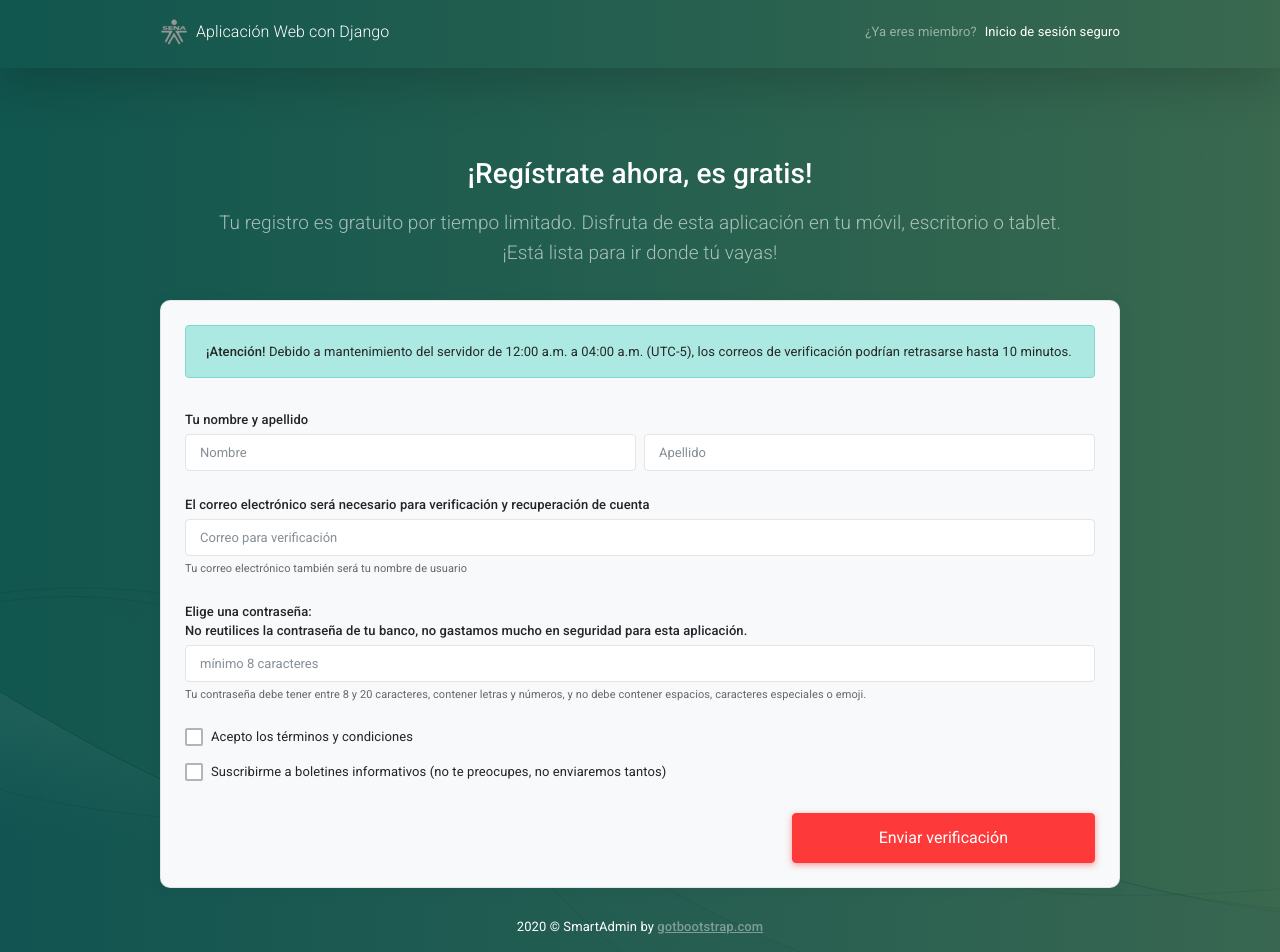
After one commit to andres-gutierrezri/proyecto_django, a Django app: page /register/ in a window 1280 px wide. The commit adds this page. Run offline with Django 5.2, Linux system fonts and the light colour scheme; some libraries are stand-ins or nearby versions.

Commit message:
feat: Implementar nuevas vistas y rutas para la página de registro y login, incluyendo archivos de estilo y script específicos para mejorar la funcionalidad y la experiencia del usuario

```diff
--- /dev/null
+++ b/app_1/static/app_1/css/page_register.css
@@ -0,0 +1,6 @@
+/*
+ * Estilos para la página de registro
+ */
+
+/* No se requieren estilos personalizados adicionales */
+/* Todos los estilos están definidos en vendors.bundle.css y app.bundle.css */
--- /dev/null
+++ b/app_1/static/app_1/js/page_register.js
@@ -0,0 +1,92 @@
+/**
+ * Script para la página de registro
+ *
+ * Este script maneja:
+ * - Configuración de tema desde localStorage
+ * - Validación del formulario de registro
+ */
+
+'use strict';
+
+/**
+ * Configuración de tema y preferencias
+ * Este script se ejecuta inmediatamente para cargar el tema antes del render
+ */
+(function initializeThemeSettings() {
+    let classHolder = document.getElementsByTagName("BODY")[0];
+
+    /**
+     * Cargar desde localStorage
+     */
+    let themeSettings = (localStorage.getItem('themeSettings')) ? JSON.parse(localStorage.getItem('themeSettings')) : {};
+    let themeURL = themeSettings.themeURL || '';
+    let themeOptions = themeSettings.themeOptions || '';
+
+    /**
+     * Cargar opciones de tema
+     */
+    if (themeSettings.themeOptions) {
+        classHolder.className = themeSettings.themeOptions;
+        console.log("%c✔ Configuración de tema cargada", "color: #148f32");
+    } else {
+        console.log("%c✔ ¡Atención! La configuración del tema está vacía o no existe, cargando configuración predeterminada...", "color: #ed1c24");
+    }
+
+    if (themeSettings.themeURL && !document.getElementById('mytheme')) {
+        let cssfile = document.createElement('link');
+        cssfile.id = 'mytheme';
+        cssfile.rel = 'stylesheet';
+        cssfile.href = themeURL;
+        document.getElementsByTagName('head')[0].appendChild(cssfile);
+    } else if (themeSettings.themeURL && document.getElementById('mytheme')) {
+        document.getElementById('mytheme').href = themeSettings.themeURL;
+    }
+
+    /**
+     * Guardar configuración en localStorage
+     */
+    window.saveSettings = function() {
+        themeSettings.themeOptions = String(classHolder.className).split(/[^\w-]+/).filter(function(item) {
+            return /^(nav|header|footer|mod|display)-/i.test(item);
+        }).join(' ');
+
+        if (document.getElementById('mytheme')) {
+            themeSettings.themeURL = document.getElementById('mytheme').getAttribute("href");
+        }
+
+        localStorage.setItem('themeSettings', JSON.stringify(themeSettings));
+    };
+
+    /**
+     * Resetear configuración
+     */
+    window.resetSettings = function() {
+        localStorage.setItem("themeSettings", "");
+    };
+})();
+
+/**
+ * Validación del formulario de registro
+ * Se ejecuta cuando el DOM está completamente cargado
+ */
+document.addEventListener('DOMContentLoaded', function() {
+    const registerBtn = document.getElementById("js-register-btn");
+
+    if (registerBtn) {
+        registerBtn.addEventListener("click", function(event) {
+            // Obtener el formulario para aplicar validación de Bootstrap
+            let form = document.getElementById("js-register");
+
+            if (form && form.checkValidity() === false) {
+                event.preventDefault();
+                event.stopPropagation();
+            }
+
+            if (form) {
+                form.classList.add('was-validated');
+            }
+
+            // Aquí se puede realizar el submit AJAX...
+        });
+    }
+});
--- a/app_1/templates/app_1/page_login.html
+++ b/app_1/templates/app_1/page_login.html
@@ -20,12 +20,12 @@
                 <div class="height-10 w-100 shadow-lg px-4 bg-brand-gradient">
                     <div class="d-flex align-items-center container p-0">
                         <div class="page-logo width-mobile-auto m-0 align-items-center justify-content-center p-0 bg-transparent bg-img-none shadow-0 height-9 border-0">
-                            <a href="javascript:void(0)" class="page-logo-link press-scale-down d-flex align-items-center">
+                            <a href="{% url 'page_login' %}" class="page-logo-link press-scale-down d-flex align-items-center">
                                 <img src="{% static 'proyecto/img/logos/logo-sena-blanco.png' %}" alt="Aplicación Web con Django" aria-roledescription="logo">
                                 <span class="page-logo-text mr-1">Aplicación Web con Django</span>
                             </a>
                         </div>
-                        <a href="page_register.html" class="btn-link text-white ml-auto">
+                        <a href="{% url 'page_register' %}" class="btn-link text-white ml-auto">
                             Crear Cuenta
                         </a>
                     </div>
--- /dev/null
+++ b/app_1/templates/app_1/page_register.html
@@ -0,0 +1,109 @@
+{% extends 'proyecto/common/auth_base.html' %}
+{% load static %}
+
+{% block titulo %}
+    Crear Cuenta
+{% endblock %}
+
+{% block description %}
+    Crear Cuenta
+{% endblock %}
+
+{% block styles %}
+    <link rel="stylesheet" href="{% static 'app_1/css/page_register.css' %}">
+{% endblock %}
+
+{% block content %}
+    <div class="page-wrapper auth">
+        <div class="page-inner bg-brand-gradient">
+            <div class="page-content-wrapper bg-transparent m-0">
+                <div class="height-10 w-100 shadow-lg px-4 bg-brand-gradient">
+                    <div class="d-flex align-items-center container p-0">
+                        <div class="page-logo width-mobile-auto m-0 align-items-center justify-content-center p-0 bg-transparent bg-img-none shadow-0 height-9 border-0">
+                            <a href="{% url 'page_login' %}" class="page-logo-link press-scale-down d-flex align-items-center">
+                                <img src="{% static 'proyecto/img/logos/logo-sena-blanco.png' %}" alt="Aplicación Web con Django" aria-roledescription="logo">
+                                <span class="page-logo-text mr-1">Aplicación Web con Django</span>
+                            </a>
+                        </div>
+                        <span class="text-white opacity-50 ml-auto mr-2 hidden-sm-down">
+                            ¿Ya eres miembro?
+                        </span>
+                        <a href="{% url 'page_login' %}" class="btn-link text-white ml-auto ml-sm-0">
+                            Inicio de sesión seguro
+                        </a>
+                    </div>
+                </div>
+                <div class="flex-1" style="background: url({% static 'proyecto/img/svg/pattern-1.svg' %}) no-repeat center bottom fixed; background-size: cover;">
+                    <div class="container py-4 py-lg-5 my-lg-5 px-4 px-sm-0">
+                        <div class="row">
+                            <div class="col-xl-12">
+                                <h2 class="fs-xxl fw-500 mt-4 text-white text-center">
+                                    ¡Regístrate ahora, es gratis!
+                                    <small class="h3 fw-300 mt-3 mb-5 text-white opacity-60 hidden-sm-down">
+                                        Tu registro es gratuito por tiempo limitado. Disfruta de esta aplicación en tu móvil, escritorio o tablet.
+                                        <br>¡Está lista para ir donde tú vayas!
+                                    </small>
+                                </h2>
+                            </div>
+                            <div class="col-xl-6 ml-auto mr-auto">
+                                <div class="card p-4 rounded-plus bg-faded">
+                                    <div class="alert alert-primary text-dark" role="alert">
+                                        <strong>¡Atención!</strong> Debido a mantenimiento del servidor de 12:00 a.m. a 04:00 a.m. (UTC-5), los correos de verificación podrían retrasarse hasta 10 minutos.
+                                    </div>
+                                    <form id="js-register" novalidate="" action="intel_analytics_dashboard.html">
+                                        <div class="form-group row">
+                                            <label class="col-xl-12 form-label" for="fname">Tu nombre y apellido</label>
+                                            <div class="col-6 pr-1">
+                                                <input type="text" id="fname" class="form-control" placeholder="Nombre" required>
+                                                <div class="invalid-feedback">No, te faltó este campo.</div>
+                                            </div>
+                                            <div class="col-6 pl-1">
+                                                <input type="text" id="lname" class="form-control" placeholder="Apellido" required>
+                                                <div class="invalid-feedback">No, te faltó este campo.</div>
+                                            </div>
+                                        </div>
+                                        <div class="form-group">
+                                            <label class="form-label" for="emailverify">El correo electrónico será necesario para verificación y recuperación de cuenta</label>
+                                            <input type="email" id="emailverify" class="form-control" placeholder="Correo para verificación" required>
+                                            <div class="invalid-feedback">No, te faltó este campo.</div>
+                                            <div class="help-block">Tu correo electrónico también será tu nombre de usuario</div>
+                                        </div>
+                                        <div class="form-group">
+                                            <label class="form-label" for="userpassword">Elige una contraseña: <br>No reutilices la contraseña de tu banco, no gastamos mucho en seguridad para esta aplicación.</label>
+                                            <input type="password" id="userpassword" class="form-control" placeholder="mínimo 8 caracteres" required>
+                                            <div class="invalid-feedback">Lo siento, te faltó este campo.</div>
+                                            <div class="help-block">Tu contraseña debe tener entre 8 y 20 caracteres, contener letras y números, y no debe contener espacios, caracteres especiales o emoji.</div>
+                                        </div>
+                                        <div class="form-group demo">
+                                            <div class="custom-control custom-checkbox">
+                                                <input type="checkbox" class="custom-control-input" id="terms" required>
+                                                <label class="custom-control-label" for="terms"> Acepto los términos y condiciones</label>
+                                                <div class="invalid-feedback">Debes aceptar antes de continuar</div>
+                                            </div>
+                                            <div class="custom-control custom-checkbox">
+                                                <input type="checkbox" class="custom-control-input" id="newsletter">
+                                                <label class="custom-control-label" for="newsletter">Suscribirme a boletines informativos (no te preocupes, no enviaremos tantos)</label>
+                                            </div>
+                                        </div>
+                                        <div class="row no-gutters">
+                                            <div class="col-md-4 ml-auto text-right">
+                                                <button id="js-register-btn" type="submit" class="btn btn-block btn-danger btn-lg mt-3">Enviar verificación</button>
+                                            </div>
+                                        </div>
+                                    </form>
+                                </div>
+                            </div>
+                        </div>
+                    </div>
+                    <div class="position-absolute pos-bottom pos-left pos-right p-3 text-center text-white">
+                        2020 &copy; SmartAdmin by&nbsp;<a href='https://www.gotbootstrap.com' class='text-white opacity-40 fw-500' title='gotbootstrap.com' target='_blank'>gotbootstrap.com</a>
+                    </div>
+                </div>
+            </div>
+        </div>
+    </div>
+{% endblock %}
+
+{% block scripts %}
+    <script src="{% static 'app_1/js/page_register.js' %}"></script>
+{% endblock %}
--- a/app_1/urls.py
+++ b/app_1/urls.py
@@ -3,5 +3,6 @@ from . import views
 
 urlpatterns = [
     # Ruta original con plantilla básica
-    path('', views.app_1, name='app_1'),
+    path('', views.page_login, name='page_login'),
+    path('register/', views.page_register, name='page_register'),
 ]
--- a/app_1/views.py
+++ b/app_1/views.py
@@ -3,7 +3,12 @@ from django.shortcuts import render
 from django.template import loader
 from django.conf import settings
 
-def app_1(request):
+def page_login(request):
     """Vista original de app_1 con plantilla básica"""
     template = loader.get_template('app_1/page_login.html')
     return HttpResponse(template.render())
+
+def page_register(request):
+    """Vista original de page_register con plantilla básica"""
+    template = loader.get_template('app_1/page_register.html')
+    return HttpResponse(template.render())
```
